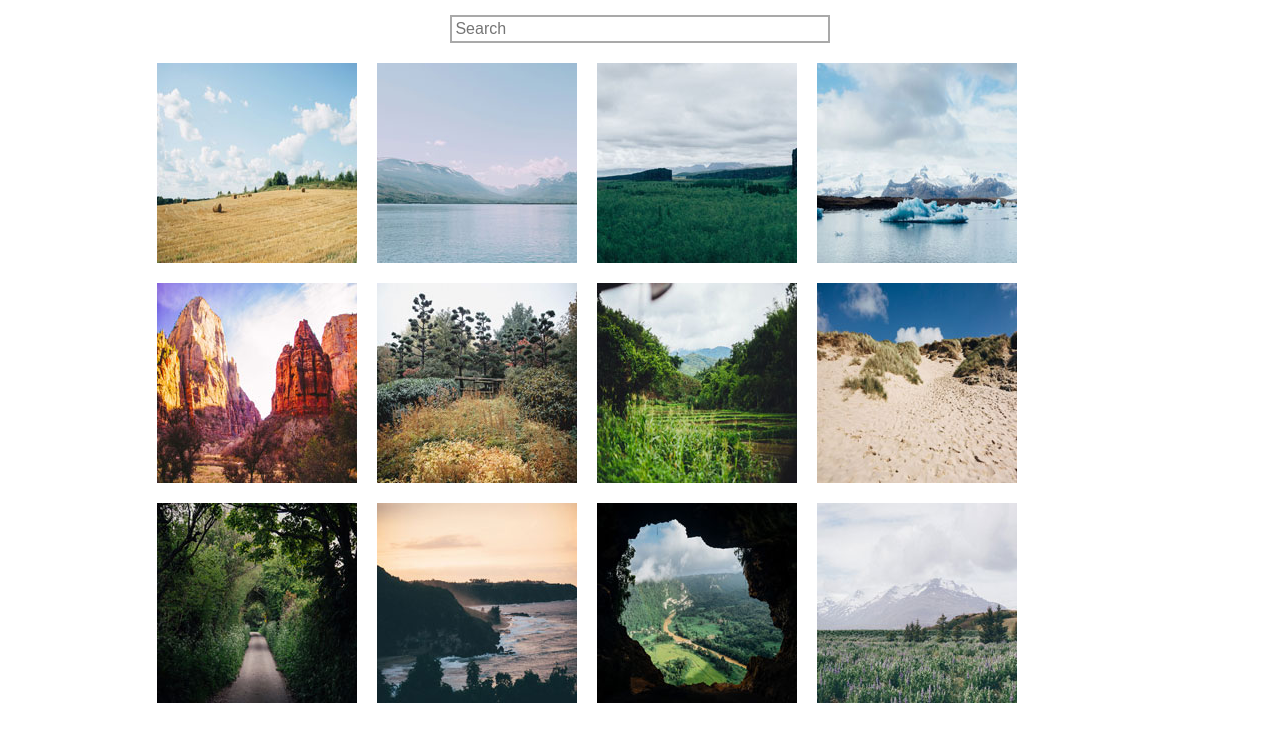
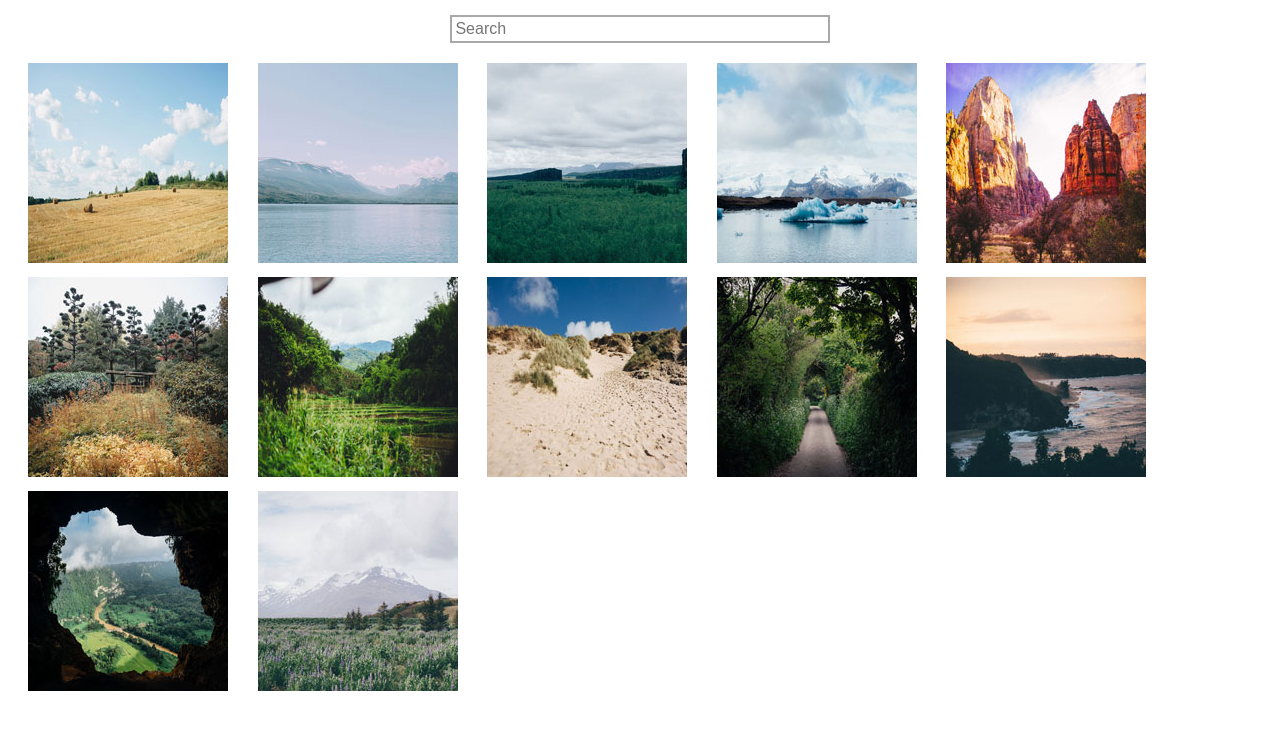
Before and after one commit to SkyCHarris/interactive-photo-gallery, a plain HTML site: page index.html in a window 1280 px wide. Drawn offline with Linux system fonts and the light colour scheme.

Commit message:
made flexible css grid items that adjust based on viewport size

```diff
--- a/css/style.css
+++ b/css/style.css
@@ -13,6 +13,7 @@
     justify-content: center;
     margin: 20px;
     display: grid;
-    grid-template-columns: 220px 220px 220px 220px;
-    grid-template-rows: 220px 220px 220px;
+    grid-gap: 10px;
+    grid-template-columns: repeat(auto-fit, minmax(200px, 1fr));
+    grid-template-rows: repeat(auto-fit, minmax(200px, 1fr));
 }
```
